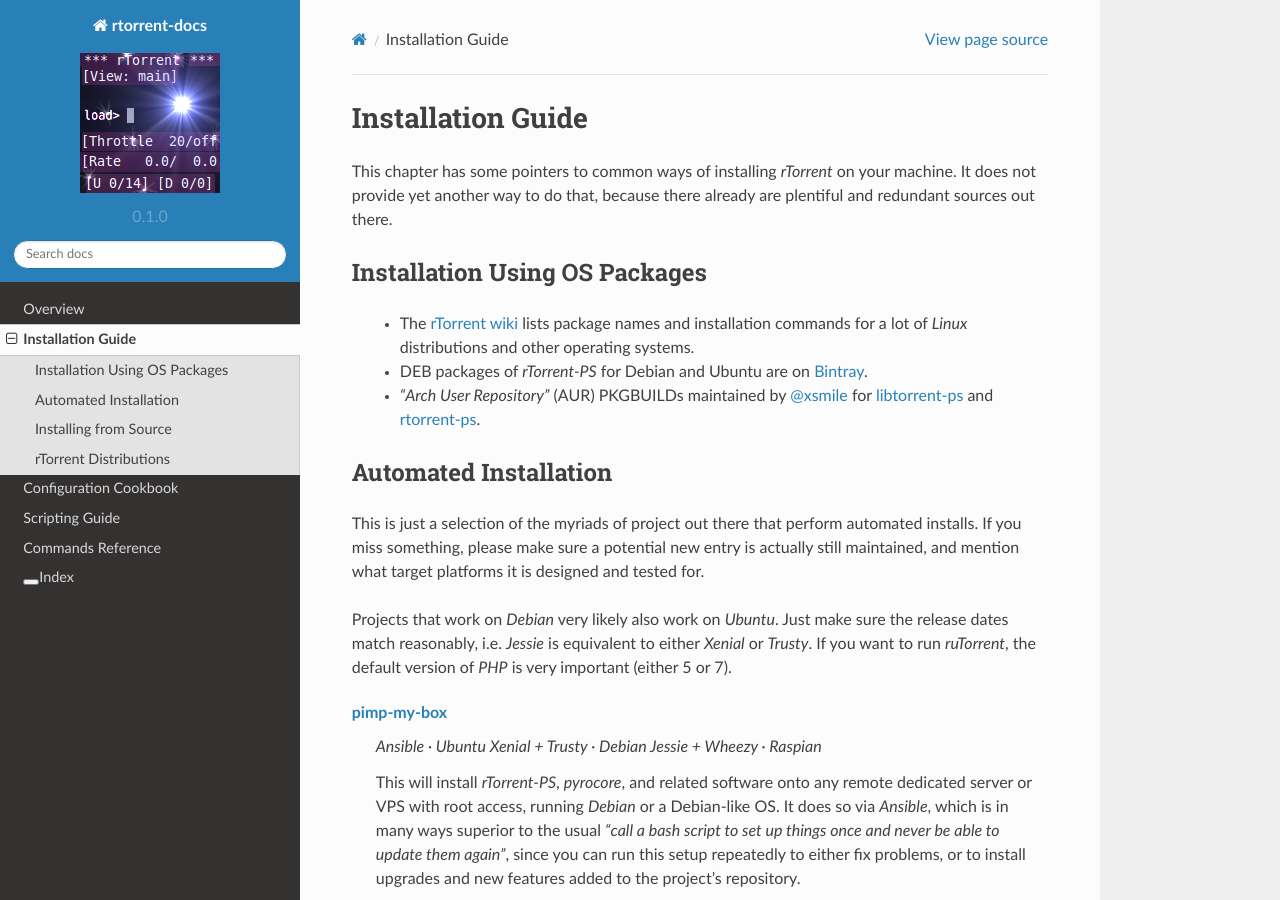
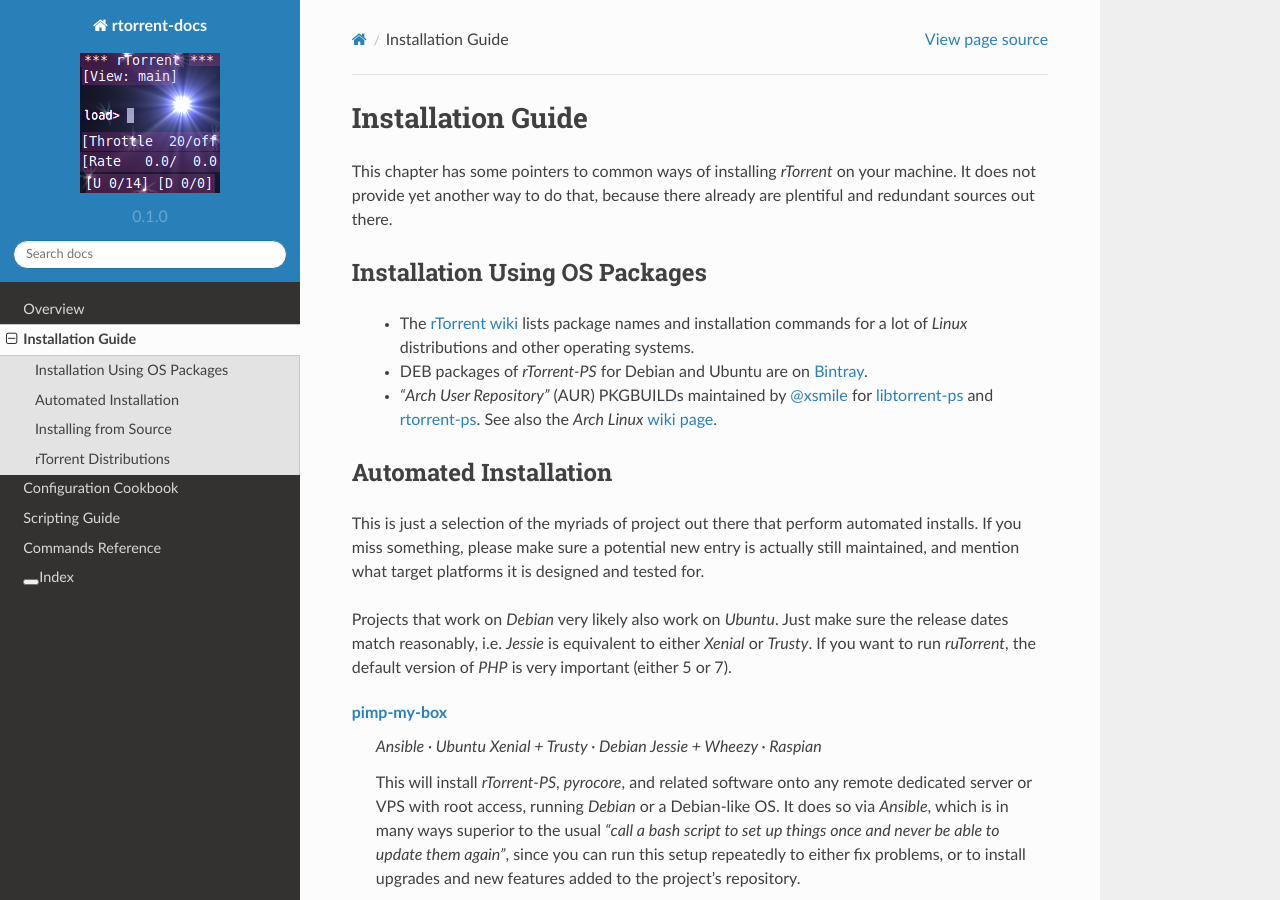
Before and after one commit to rtorrent-community/rtorrent-docs, a Sphinx documentation site: the page built from docs/installation.rst, in a window 1280 px wide and 900 px high. Built offline with Sphinx 7.4.7 and the Read the Docs theme 2.0.0, drawn with Linux system fonts in a browser that asks for light colours.

Commit message:
link to Arch Linux wiki

```diff
--- a/docs/installation.rst
+++ b/docs/installation.rst
@@ -14,6 +14,7 @@
  * *“Arch User Repository”* (AUR) PKGBUILDs maintained by `@xsmile <https://github.com/xsmile>`_ for
    `libtorrent-ps <https://aur.archlinux.org/packages/libtorrent-ps/>`_ and
    `rtorrent-ps <https://aur.archlinux.org/packages/rtorrent-ps/>`_.
+   See also the *Arch Linux* `wiki page <https://wiki.archlinux.org/index.php/RTorrent#Installation>`_.
 
 
 Automated Installation
```
